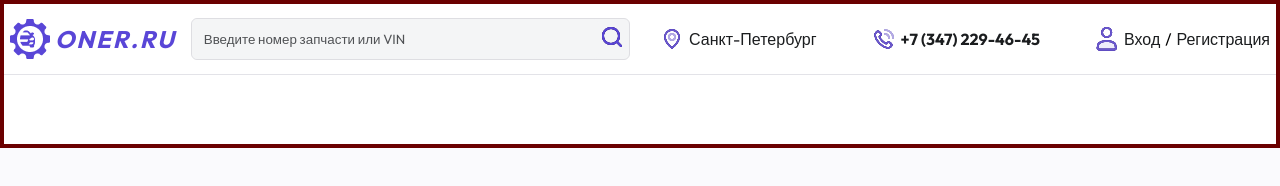
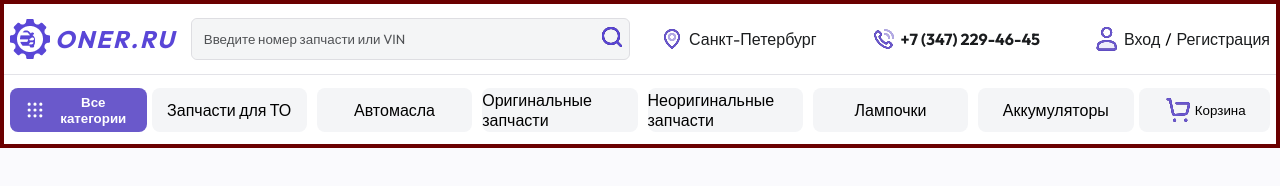
Before and after one commit to AlonaBorealis/auto-shop, a website: page index.html in a window 1280 px wide. Drawn offline with nearby package versions, Linux system fonts and the light colour scheme.

Commit message:
low bar in progress

```diff
--- a/index.html
+++ b/index.html
@@ -51,8 +51,24 @@
 
 			</section>
 			<div class="line"></div>
-			<section class="bottomAppBar">
-
+			<section class="bottomAppBar container">
+				<div class="bottomAppBar__navigation">
+					<button class="bottomAppBar__allCategoriesBtn btn">
+						<img src="img/grid.svg" alt="">
+						Все категории
+					</button>
+					<ul class="bottomAppBar__list">
+						<li>Запчасти для ТО</li>
+						<li>Автомасла</li>
+						<li>Оригинальные запчасти</li>
+						<li>Неоригинальные запчасти</li>
+						<li>Лампочки</li>
+						<li>Аккумуляторы</li>
+					</ul>
+					<button class="bottomAppBar__basketBtn btn">
+						<img src="img/basket.svg" class="img" alt="">Корзина
+					</button>
+				</div>
 			</section>
 
 		</header>
--- a/styles/_basic.scss
+++ b/styles/_basic.scss
@@ -1,5 +1,6 @@
 * {
     margin: 0;
+    padding: 0;
     font-family: "Outfit", sans-serif;
 }
 
@@ -7,6 +8,7 @@
     max-width: 1260px;
     margin: 0 auto;
 }
+
 .line {
     border-bottom: 1px solid #E3E3E8
 }
@@ -14,3 +16,10 @@
 .spaceBetweenLinks {
     margin: 5px;
 }
+
+.btn {
+    background-color: #6a59cb;
+    border-radius: 8px;
+    height: 44px;
+    cursor: pointer;
+}
--- a/styles/styles.scss
+++ b/styles/styles.scss
@@ -109,3 +109,69 @@ body {
 
 
 }
+
+.bottomAppBar {
+  display: flex;
+  align-items: center;
+  justify-content: space-between;
+  height: 70px;
+
+  &__allCategoriesBtn {
+    font-weight: 600;
+    box-sizing: border-box;
+    display: flex;
+    align-items: center;
+    justify-content: center;
+    color: white;
+    width: 168px;
+    border: none;
+    padding: 10px;
+    img {
+      margin: 0 5px;
+
+    }
+  }
+
+  &__navigation {
+    display: flex;
+    align-items: center;
+    justify-content: space-between;
+    width: 100%;
+  }
+
+  &__list {
+    padding: 0;
+    display: flex;
+    align-items: center;
+    justify-content: center;
+    list-style: none;
+    width: 100%;
+
+    li {
+      display: flex;
+      align-items: center;
+      justify-content: center;
+      font-size: 16px;
+      box-sizing: border-box;
+      background-color: #F4F5F7;
+      border-radius: 8px;
+      width: 100%;
+      height: 44px;
+      margin: 0 5px;
+
+      &:hover {
+        cursor: pointer;
+      }
+    }
+  }
+
+  &__basketBtn {
+    display: flex;
+    align-items: center;
+    justify-content: center;
+    background-color: #F4F5F7;
+    float: right;
+    border: none;
+    width: 167px;
+  }
+}
```
Also changed, not shown: img/basket.svg (added), img/grid.svg (added), styles/styles.css, 2 other files. Lines whose indentation alone changed are shown as unchanged.
